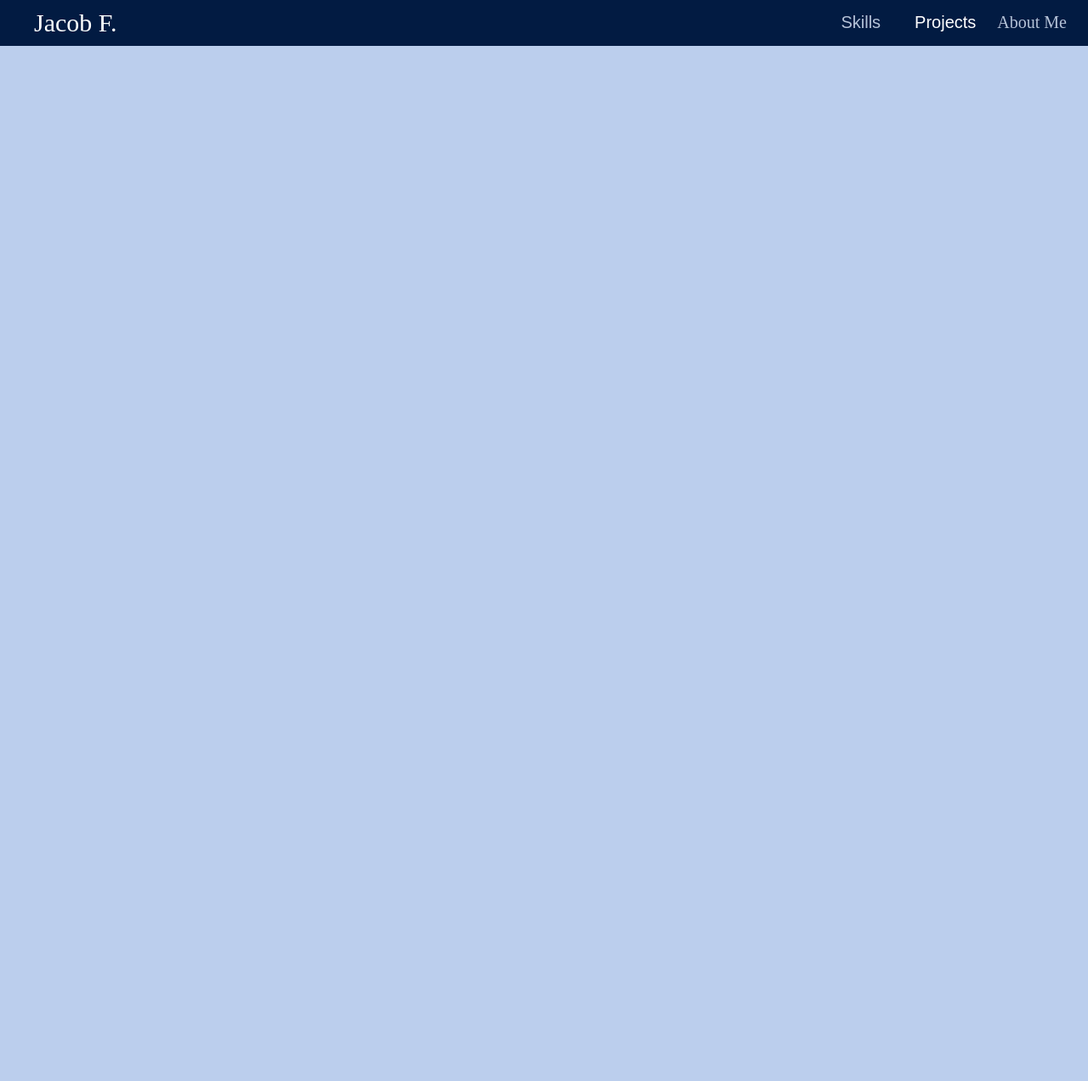
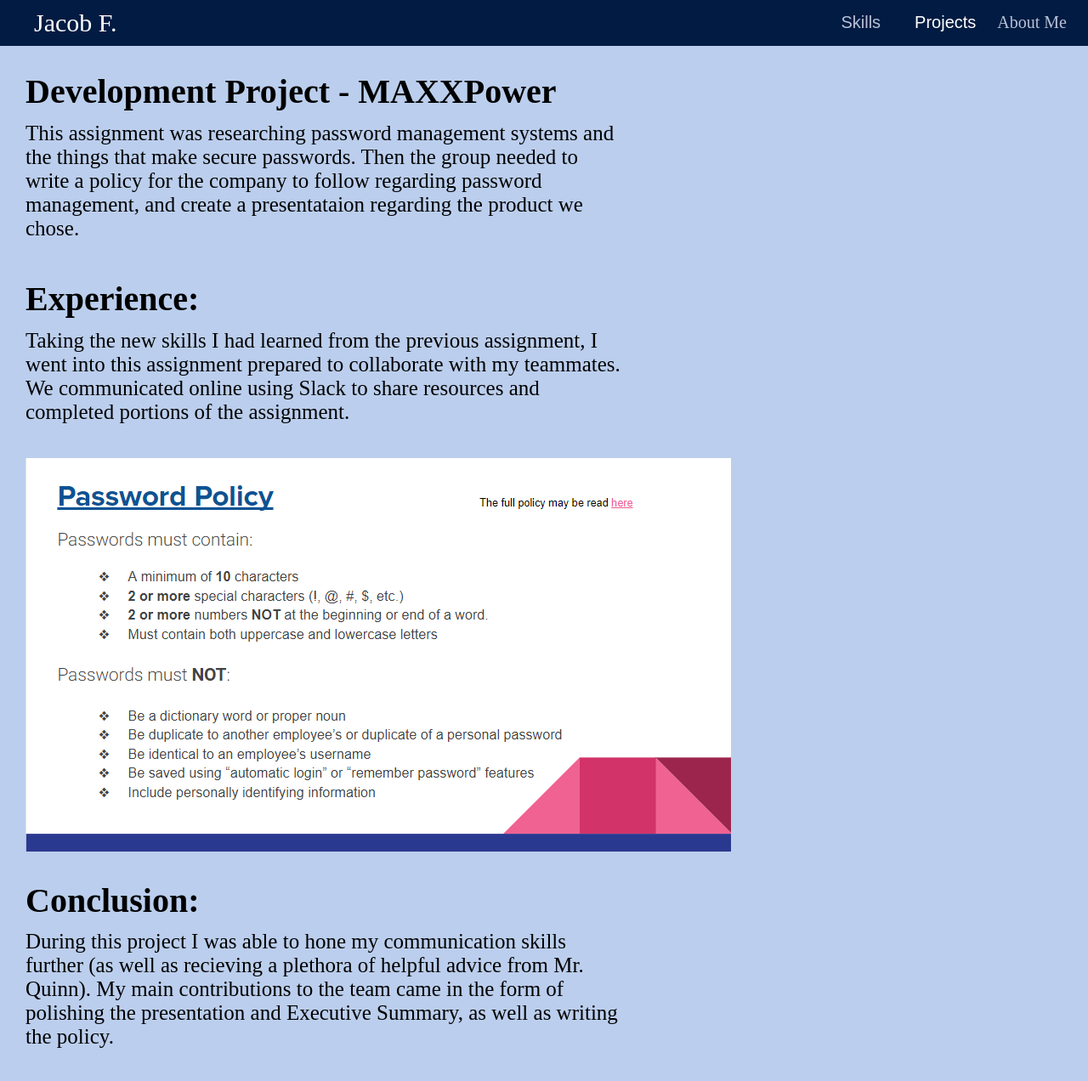
Before and after one commit to JFcoolGuyExtraordinaire/PortfolioSite, a plain HTML site: page projects/secureproject.html in a window 1280 px wide. Shown: the whole page at 85% size. Before the commit the page ends 800 px from the top, so only its background shows below. Drawn offline with Linux system fonts and the light colour scheme.

Commit message:
final Projects

```diff
--- a/projects/secureproject.html
+++ b/projects/secureproject.html
@@ -24,5 +24,14 @@
         </div>
       </div>
   </div>
+  <div class="secure">
+    <h1 class="aboutme">Development Project - MAXXPower</h1>
+    <p class="aboutcont">This assignment was researching password management systems and the things that make secure passwords. Then the group needed to write a policy for the company to follow regarding password management, and create a presentataion regarding the product we chose.</p>
+    <h1 class="aboutme">Experience:</h1>
+    <p class="aboutcont">Taking the new skills I had learned from the previous assignment, I went into this assignment prepared to collaborate with my teammates. We communicated online using Slack to share resources and completed portions of the assignment.</p>
+    <img src="../Password.png" id="dataflow" style="margin-left: 30px;"></img>
+    <h1 class="aboutme">Conclusion:</h1>
+    <p class="aboutcont">During this project I was able to hone my communication skills further (as well as recieving a plethora of helpful advice from Mr. Quinn). My main contributions to the team came in the form of polishing the presentation and Executive Summary, as well as writing the policy.</p>
+  </div>
 </body>
 </html>
```
Also changed, not shown: projects/devproject.html (+1 -1 lines), Password.PNG (added).
